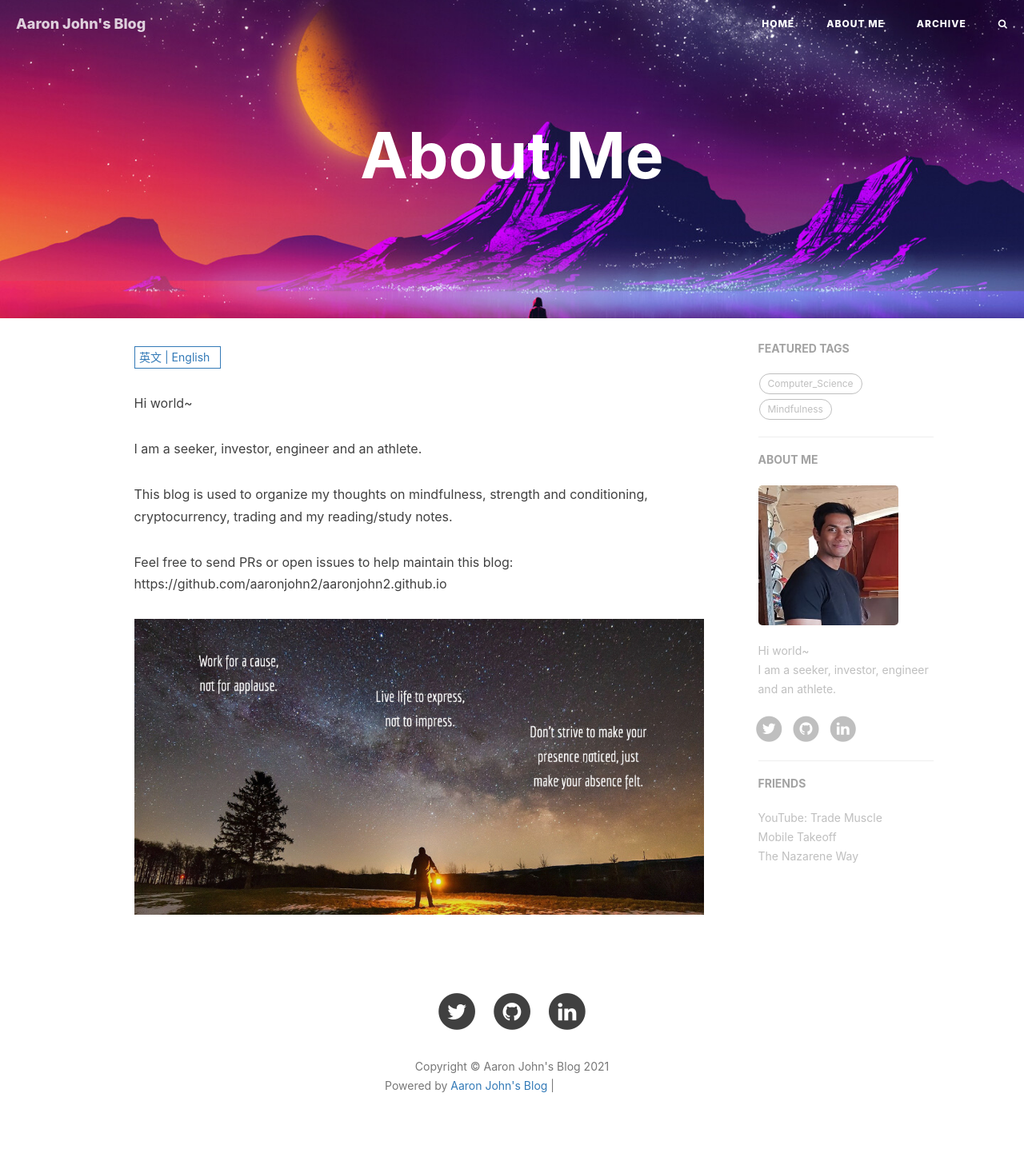
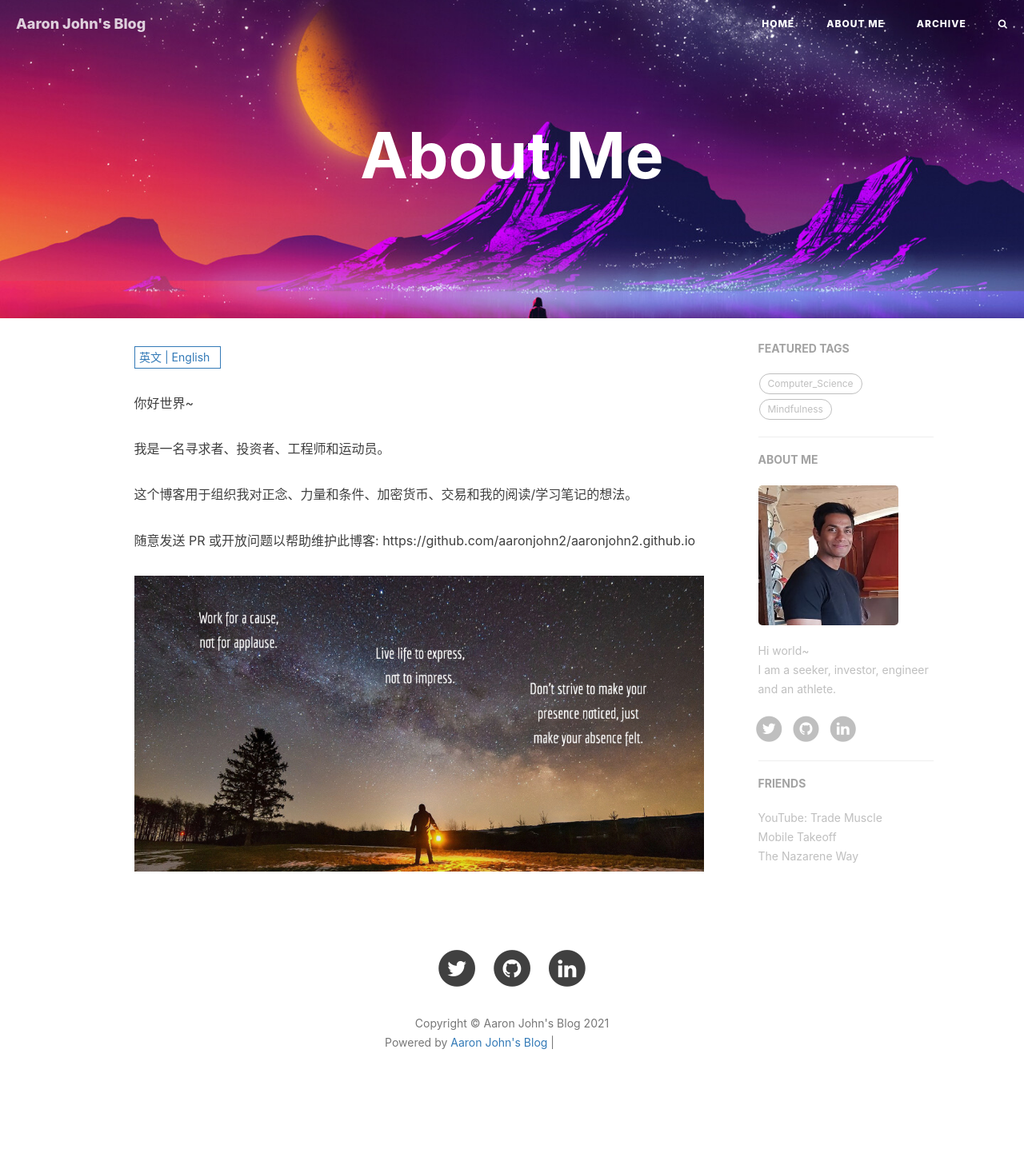
Before and after one commit to aaronjohn2/aaronjohn2.github.io, a Jekyll site: the page built from about.html, in a window 1280 px wide. Shown: the whole page at 80% size. Built offline with Jekyll 4.4.1, drawn with Linux system fonts in a browser that asks for light colours; nearby versions of some CDN libraries; comment, search, counter and statistics services are not loaded; after the commit the page ends 1408 px from its top, so only the background shows below that; grey boxes are pictures that could not be loaded.

Commit message:
Update zh.md

```diff
--- a/_includes/about/zh.md
+++ b/_includes/about/zh.md
@@ -1,9 +1,9 @@
-Hi world~
+你好世界~
 
-I am a seeker, investor, engineer and an athlete.
+我是一名寻求者、投资者、工程师和运动员。
 
-This blog is used to organize my thoughts on mindfulness, strength and conditioning, cryptocurrency, trading and my reading/study notes.
+这个博客用于组织我对正念、力量和条件、加密货币、交易和我的阅读/学习笔记的想法。
 
-Feel free to send PRs or open issues to help maintain this blog: https://github.com/aaronjohn2/aaronjohn2.github.io
+随意发送 PR 或开放问题以帮助维护此博客: https://github.com/aaronjohn2/aaronjohn2.github.io
 
 ![](/assets/quote.jpg)
```
